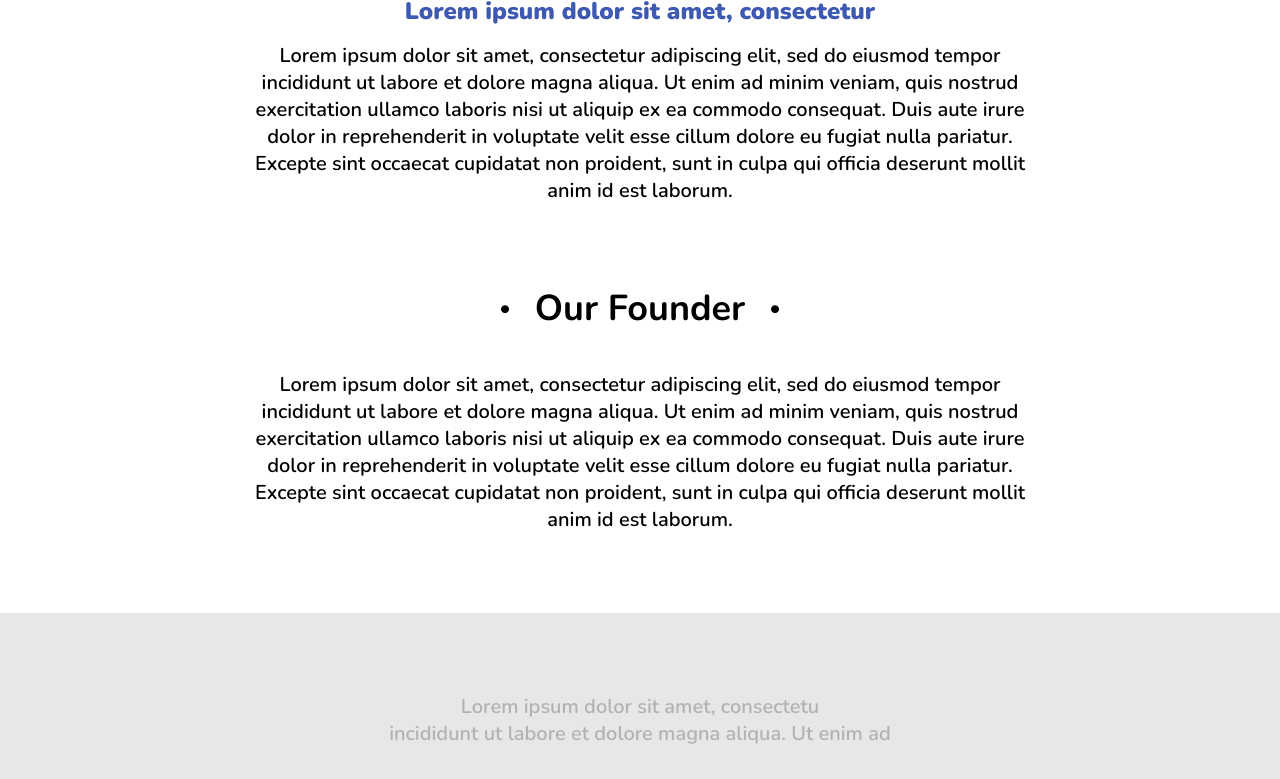
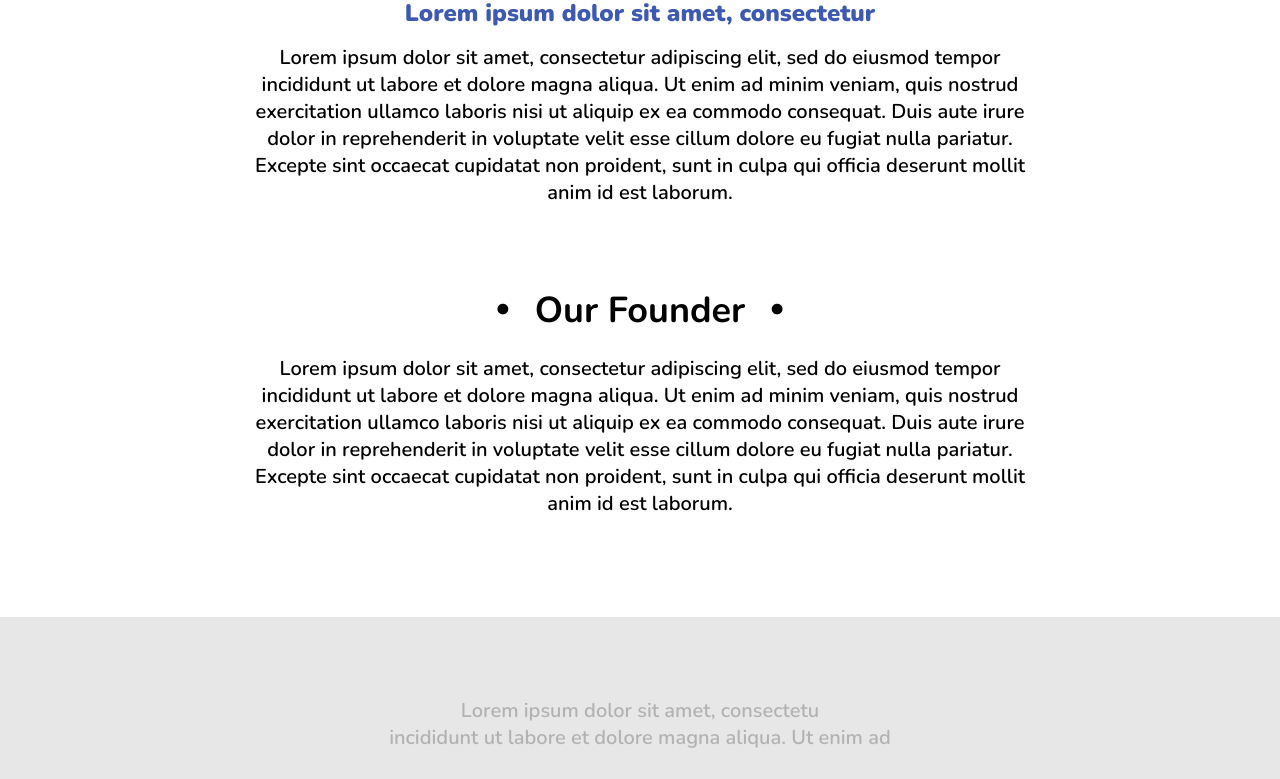
Before and after one commit to audreycode6/ls_front_end_work, a plain HTML site: page ls202/company_site/SD_home.html in a window 1280 px wide. Shown: the part 761-1540 px from the top of the page. Drawn offline with nearby package versions, Linux system fonts and the light colour scheme.

Commit message:
adjust styling to home page which is shared by other pages (team, projects)

```diff
--- a/ls202/company_site/SD_home.css
+++ b/ls202/company_site/SD_home.css
@@ -55,14 +55,14 @@ main {
 
 h2 {
     font-size: 36px;
-    padding-bottom: 38px;
+    padding-bottom: 20px;
 }
 
 h2:before,
 h2:after {
     display: inline-block;
     padding: 0 24px;
-    font-size: 22px;
+    font-size: 30px;
     content: "\2022"; /* bull symbol wrapping heading */
     vertical-align: 5px;
 }
@@ -79,7 +79,8 @@ article {
 }
 
 .column {
-    width: 800px;
+    padding: 20px;
+    max-width: 800px;
     margin: 0 auto;
 }
 
```
